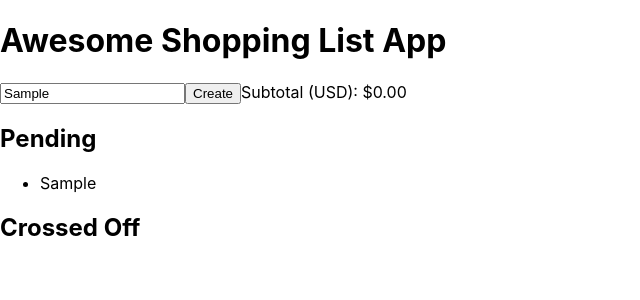
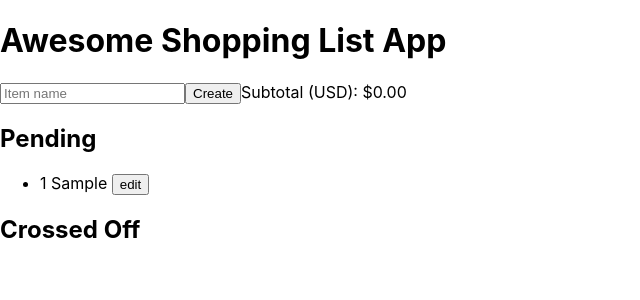
Before and after one commit to bethshook/awesome-shopping-list, a React (Create React App) app: page / in a window 1280 px wide. Both pictures are taken after typing "Sample" into the empty fields and a click on the button "Create". Shown: the top 300 px of the page, without its empty margins (0-640 px from the left). Built offline with nearby package versions, Linux system fonts and the light colour scheme.

Commit message:
Add remove item logic

```diff
--- a/src/App.js
+++ b/src/App.js
@@ -15,8 +15,10 @@ function App() {
   const [inputValue, setInputValue] = useState('');
   const [pendingItems, setPendingItems] = useState([]);
   const [visiblePendingItems, setVisiblePendingItems] = useState([]);
+  const [removedItems, setRemovedItems] = useState([]);
 
   useEffect(() => {
+    // Changes made to pending reset visible pending items.
     setVisiblePendingItems(pendingItems);
   }, [pendingItems])
 
@@ -25,9 +27,15 @@ function App() {
     if (!input) {
       setVisiblePendingItems(pendingItems);
     } else {
-      const matchingPending = pendingItems.filter(item => item.includes(input));
+      // Filter pending items for those that match search.
+      const matchingPending = pendingItems.filter(item => item.label.includes(input));
       setVisiblePendingItems(matchingPending);
     }
+  }
+
+  const handleAdd = () => {
+    setPendingItems([...pendingItems, {label: inputValue, qty: 1, price: 0, category: 'uncategorized'}]);
+    setInputValue('');
   }
 
   return (
@@ -35,8 +43,13 @@ function App() {
       <H1>Awesome Shopping List App</H1>
       <FlexSection>
         {/* Input and subtotal go at top */}
-        <Input value={inputValue} placeholder="Item name" onChange={(e)  => handleChange(e.target.value)}/>
-        <Button onClick={() => setPendingItems([...pendingItems, inputValue])}>Create</Button>
+        <Input
+          value={inputValue}
+          placeholder="Item name"
+          onChange={(e)  => handleChange(e.target.value)}
+          onKeyDown={e => {if (e.key === "Enter") handleAdd()}}
+        />
+        <Button onClick={() => handleAdd()}>Create</Button>
         Subtotal (USD): $0.00
       </FlexSection>
 
@@ -47,7 +60,12 @@ function App() {
           {/* Mapped categories */}
           <ul>
             {visiblePendingItems.map(item => (
-              <li>{item}</li>
+              <li onClick={() => {
+                setPendingItems(pendingItems.filter(i => i !== item));
+                setRemovedItems([...removedItems, item]);
+              }}>
+                {item.qty} {item.label} <button>edit</button>
+              </li>
             ))}
           </ul>
         </FlexItem>
@@ -55,6 +73,16 @@ function App() {
           <H2>Crossed Off</H2>
           {/* Crossed off items go here */}
           {/* Only one list group bc no categories shown */}
+          <ul>
+            {removedItems.map(item => (
+              <li onClick={() => {
+                setRemovedItems(removedItems.filter(i => i !== item));
+                setPendingItems([...pendingItems, item]);
+              }}>
+                {item.qty} {item.label} ${item.price}.00
+              </li>
+            ))}
+          </ul>
           <ListGroup />
         </FlexItem>
       </FlexSection>
```
